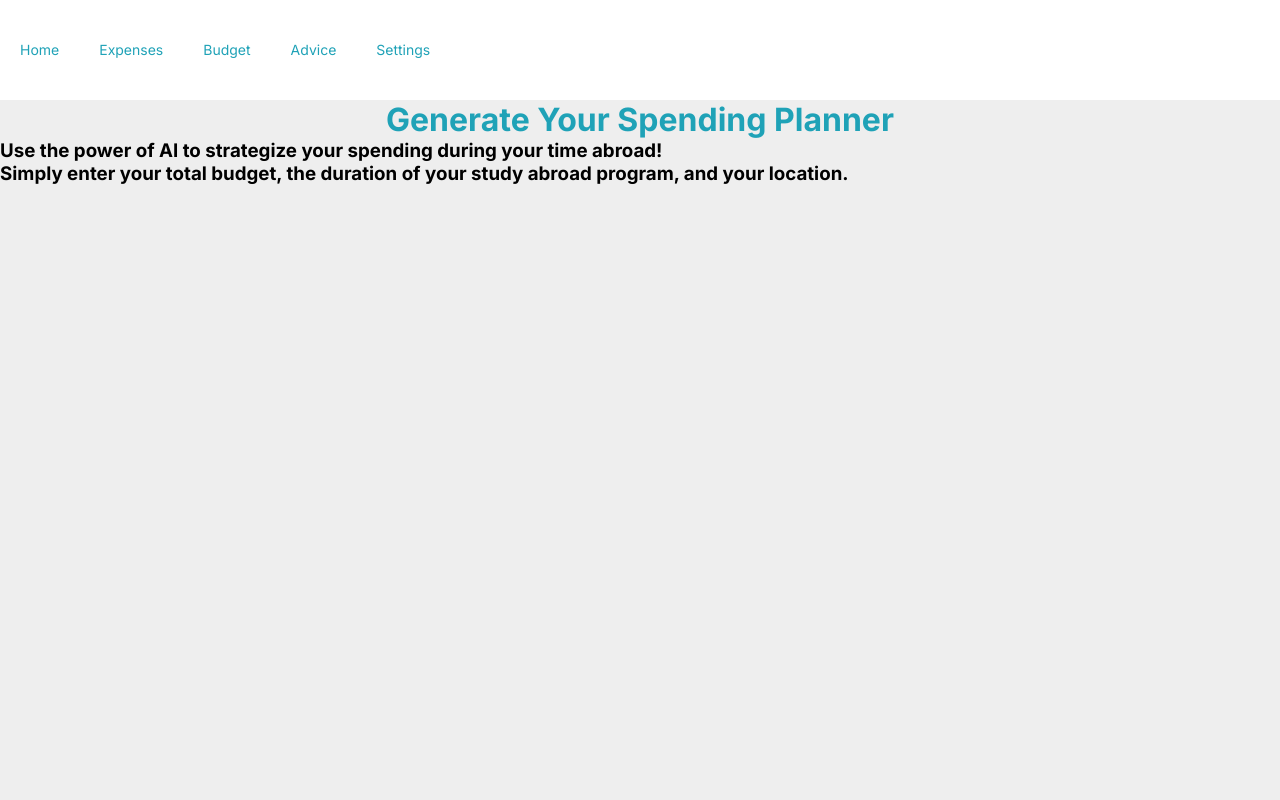
After one commit to chelsnn/Budget-App, a Flask app: page /budget in a window 1280 px wide. The commit adds this page. Run offline with Flask 3, Linux system fonts and the light colour scheme.

Commit message:
Add html file for budget webpage

```diff
--- a/app.py
+++ b/app.py
@@ -11,9 +11,12 @@ def expenses():
     return render_template('expenses.html')
 
 @app.route('/homepage')
-def expenses():
+def homepage():
     return render_template('homepage.html')
 
+@app.route('/budget')
+def budget():
+    return render_template('budget.html')
 
 if __name__ == '__main__':
     app.run(debug=True)
--- /dev/null
+++ b/templates/budget.html
@@ -0,0 +1,9 @@
+<html>
+<head><title>StudentSpender - Budget</title></head>
+<body>
+    {% include 'navbar.html' %}
+    <h1>Generate Your Spending Planner</h1>
+    <h3>Use the power of AI to strategize your spending during your time abroad!</h3>
+    <h3>Simply enter your total budget, the duration of your study abroad program, and your location.</h3>
+</body>
+</html>
--- a/templates/navbar.html
+++ b/templates/navbar.html
@@ -8,7 +8,7 @@
             <ul>
               <li><a href="{{ url_for('homepage') }}">Home</a></li>
               <li><a href="{{ url_for('expenses') }}">Expenses</a></li>
-              <li><a href="#">Budget</a></li>
+              <li><a href="{{ url_for('budget')}}">Budget</a></li>
               <li><a href="#">Advice</a></li>
               <li><a href="#">Settings</a></li>
             </ul>
```
